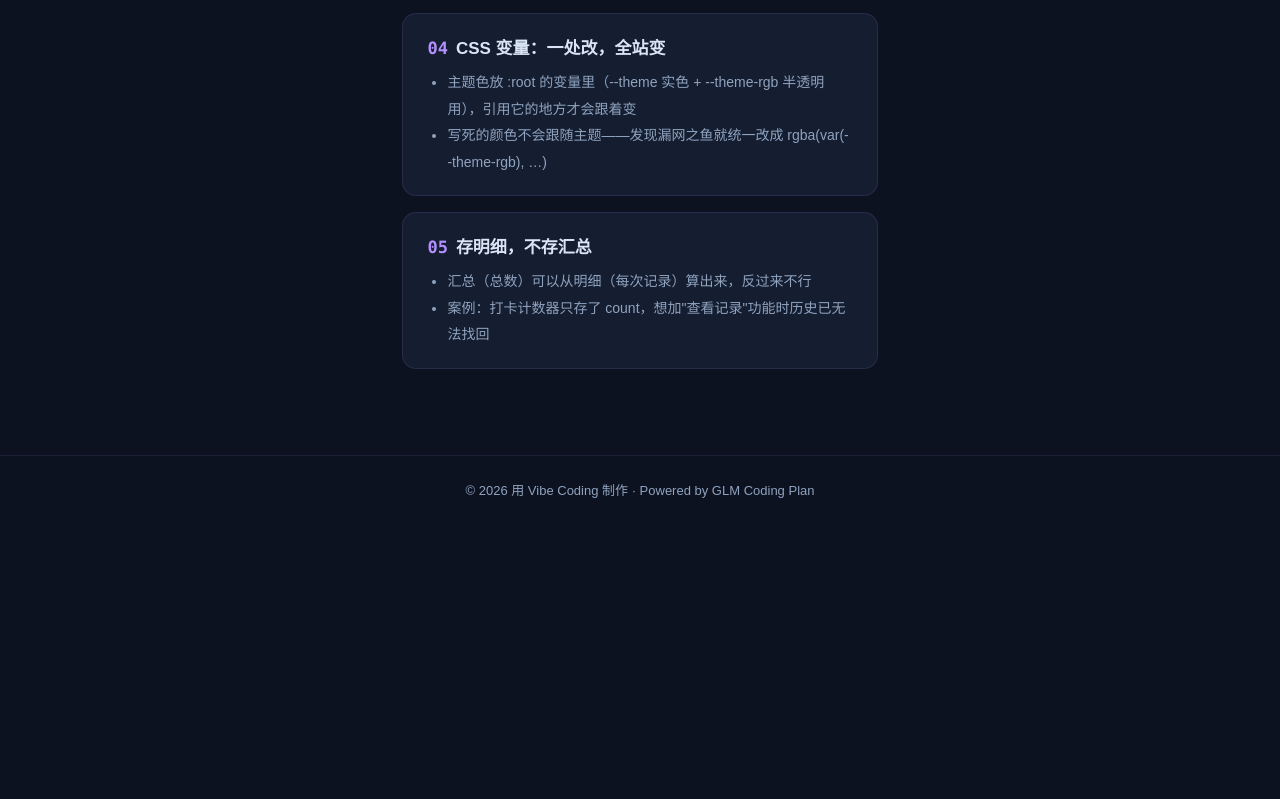
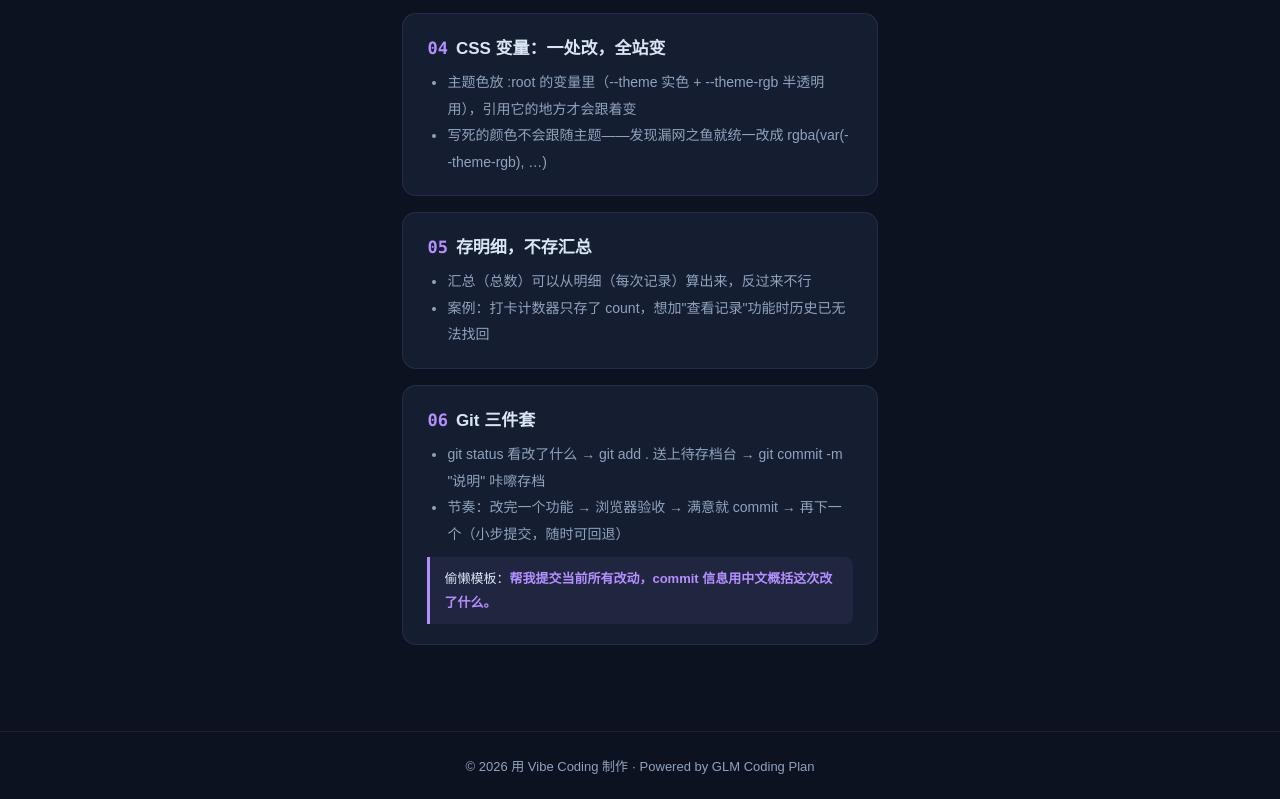
Before and after one commit to clorito/my-vibe-coding, a plain HTML site: page stage1-ai-collaboration/notes.html in a window 1280 px wide. Shown: the part 952-1751 px from the top of the page. Before the commit the page ends 1475 px from the top, so only its background shows below. Drawn offline with Linux system fonts and the light colour scheme.

Commit message:
学习笔记新增第 06 条：Git 三件套

```diff
--- a/stage1-ai-collaboration/notes.html
+++ b/stage1-ai-collaboration/notes.html
@@ -105,6 +105,17 @@
         <li>案例：打卡计数器只存了 count，想加"查看记录"功能时历史已无法找回</li>
       </ul>
     </div>
+
+    <div class="note">
+      <h3><span class="no">06</span>Git 三件套</h3>
+      <ul>
+        <li>git status 看改了什么 → git add . 送上待存档台 → git commit -m "说明" 咔嚓存档</li>
+        <li>节奏：改完一个功能 → 浏览器验收 → 满意就 commit → 再下一个（小步提交，随时可回退）</li>
+      </ul>
+      <div class="quote">
+        偷懒模板：<b>帮我提交当前所有改动，commit 信息用中文概括这次改了什么。</b>
+      </div>
+    </div>
   </section>
 
   <footer>© <span id="year">2026</span> 用 Vibe Coding 制作 · Powered by GLM Coding Plan</footer>
```
